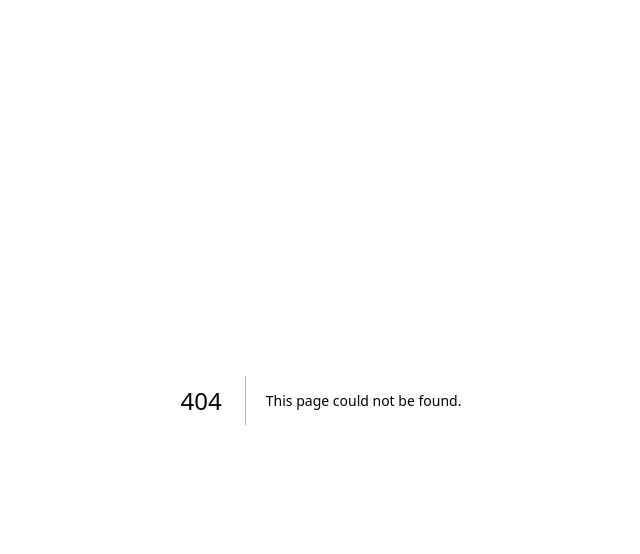
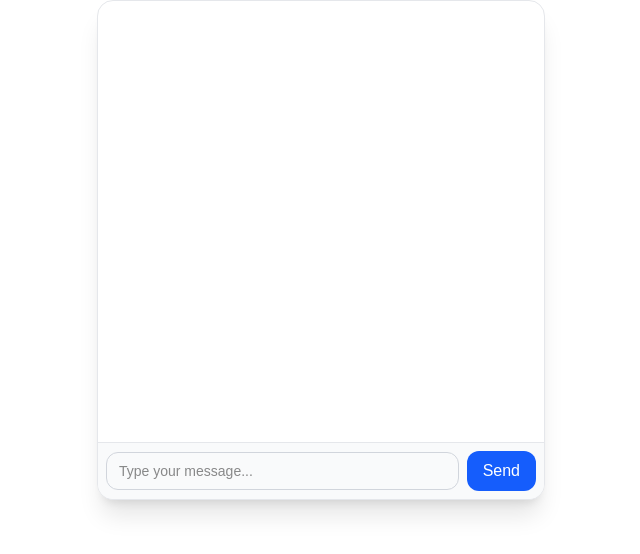
Before and after one commit to sachingupta67/ai-sdk-nextjs, a Next.js app: page /ui/chat in a window 1280 px wide. Before the commit this address had no page. Shown: the top 554 px of the page, without its empty margins (319-959 px from the left). Built offline with nearby package versions, Linux system fonts and the light colour scheme.

Commit message:
Feature | Chat UI - With useChat & Document Updated

```diff
--- /dev/null
+++ b/src/app/api/chat/route.ts
@@ -0,0 +1,27 @@
+import { UIMessage, streamText, convertToModelMessages } from "ai";
+import { openai } from "@ai-sdk/openai";
+
+export async function POST(req: Request) {
+  try {
+    const { messages }: { messages: UIMessage[] } = await req.json();
+
+    const result = streamText({
+      model: openai("gpt-4.1-nano"),
+      messages: convertToModelMessages(messages),
+    });
+
+    result.usage.then((usage) => {
+      console.log({
+        messageCount: messages.length,
+        inputTokens: usage.inputTokens,
+        outputTokens: usage.outputTokens,
+        totalTokens: usage.totalTokens,
+      });
+    });
+
+    return result.toUIMessageStreamResponse();
+  } catch (error) {
+    console.log("Error Streaming completion", error);
+    return new Response("Failed to stream chat completion", { status: 500 });
+  }
+}
--- a/src/app/page.tsx
+++ b/src/app/page.tsx
@@ -12,6 +12,11 @@ export default function Home() {
       {
         name: "With Stream Response",
         path: "/ui/completion/stream",
+        type: "streaming",
+      },
+      {
+        name: "Chat UI | So it can't forget previous chat info or context",
+        path: "/ui/chat",
         type: "streaming",
       },
     ],
@@ -32,7 +37,6 @@ export default function Home() {
           >
             <div className="flex justify-between items-center">
               <span className="text-blue-600 font-medium">{route.name}</span>
-
             </div>
           </Link>
         ))}
--- /dev/null
+++ b/src/app/ui/chat/page.tsx
@@ -0,0 +1,125 @@
+"use client";
+
+import { useChat } from "@ai-sdk/react";
+import { useState } from "react";
+
+/*
+How Message Look Like
+
+const message: UIMessage[];
+
+type UIMessage = {
+  id: string;
+  role: "user" | "assistant";
+  part: TextUIPart[];
+};
+
+type TextUIPart = {
+  type: "text";
+  text: string;
+};
+
+const messages = [
+  {
+    id: "msg-1",
+    role: "user",
+    parts: [
+      {
+        type: "text",
+        text: "What is react",
+      },
+    ],
+  },
+  {
+    id: "msg-2",
+    role: "assistant",
+    parts: [
+      {
+        type: "text",
+        text: "Its a react library...",
+      },
+    ],
+  },
+];
+
+*/
+
+export default function ChatPage() {
+  const [input, setInput] = useState("");
+  const { messages, sendMessage, status, error, stop } = useChat();
+
+  const submitHandler = (e: React.FormEvent<HTMLFormElement>) => {
+    e.preventDefault();
+    sendMessage({ text: input });
+    setInput("");
+  };
+
+
+  return (
+    <div className="flex flex-col w-full max-w-md mx-auto bg-white rounded-2xl shadow-xl border border-gray-200 overflow-hidden h-[500px]">
+      {/* Chat Body */}
+      <div className="flex-1 overflow-y-auto p-4 space-y-3 text-sm">
+        {messages.map((m) => (
+          <div
+            key={m.id}
+            className={`px-3 py-2 rounded-lg whitespace-pre-wrap ${
+              m.role === "user"
+                ? "bg-blue-500 text-white self-end ml-auto max-w-[80%]"
+                : "bg-gray-100 text-gray-800 self-start mr-auto max-w-[80%]"
+            }`}
+          >
+            {m.parts.map((item, index) => {
+              switch (item.type) {
+                case "text":
+                  return <div key={`${m.id}-${index}`}>{item.text}</div>;
+
+                default:
+                  return null;
+              }
+            })}
+          </div>
+        ))}
+
+        {error && (
+          <div className="rounded-lg bg-red-100 text-red-700 px-3 py-2 text-sm">
+            {error.message}
+          </div>
+        )}
+
+        {(status === "streaming" || status === "submitted") && (
+          <div className="animate-pulse text-gray-500 text-sm">{status}</div>
+        )}
+      </div>
+
+      {/* Input Area */}
+      <form
+        onSubmit={submitHandler}
+        className="flex items-center gap-2 border-t border-gray-200 bg-gray-50 p-2"
+      >
+        <input
+          type="text"
+          placeholder="Type your message..."
+          value={input}
+          onChange={(e) => setInput(e.target.value)}
+          className="flex-1 px-3 py-2 text-sm border border-gray-300 rounded-xl focus:outline-none focus:ring-2 focus:ring-blue-500"
+        />
+        {status === "streaming" || status === "submitted" ? (
+          <button
+            onClick={stop}
+            className="px-4 py-2 bg-red-500 text-white rounded-xl hover:bg-red-600 transition"
+          >
+            Stop
+          </button>
+        ) : (
+          <button
+            type="submit"
+            disabled={status !== "ready"}
+            className="px-4 py-2 bg-blue-600 text-white rounded-xl hover:bg-blue-700 disabled:opacity-50 transition"
+          >
+            Send
+          </button>
+        )}
+      </form>
+    </div>
+  );
+}
```
Also changed, not shown: 1 other file (tests, documents, lock files or other folders).
